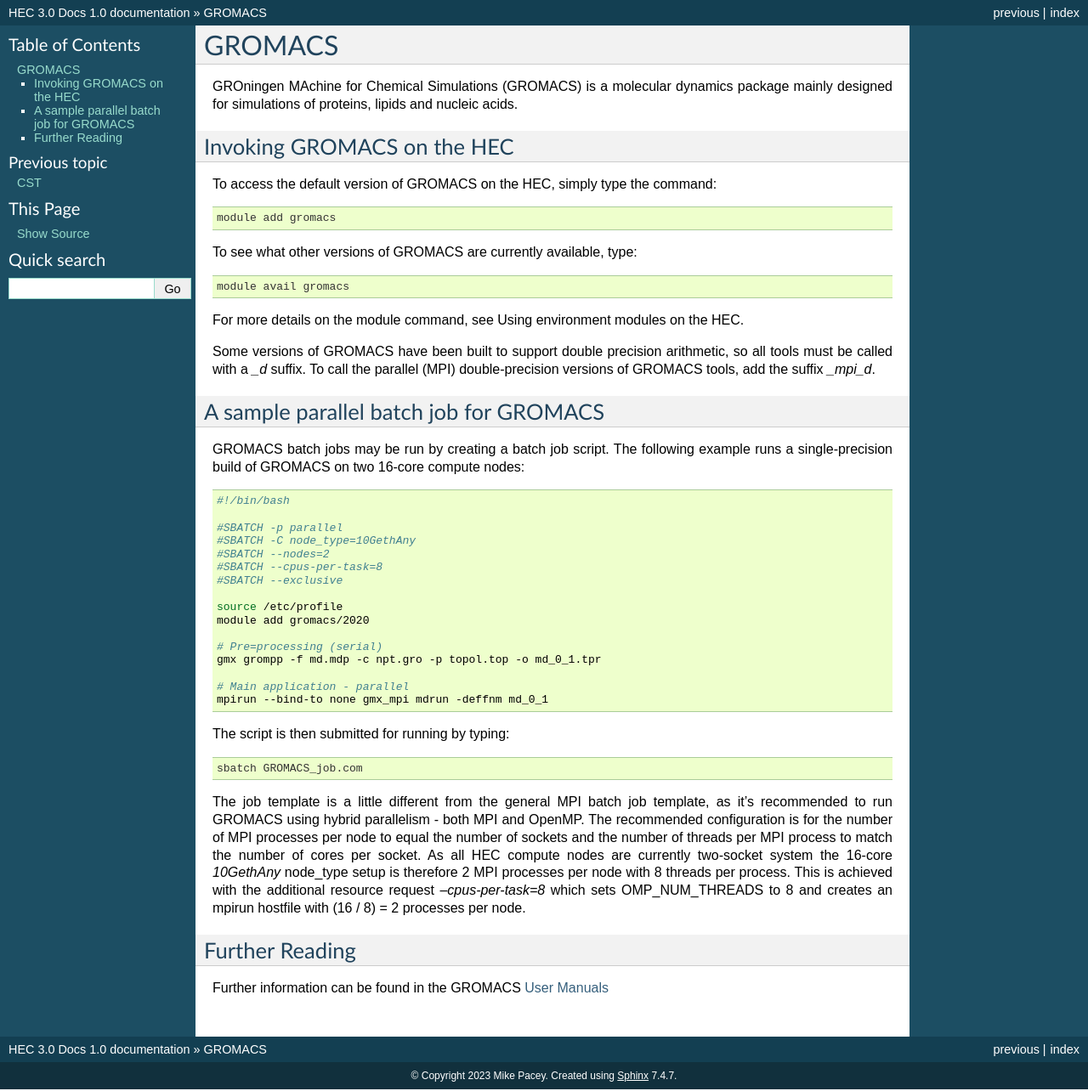
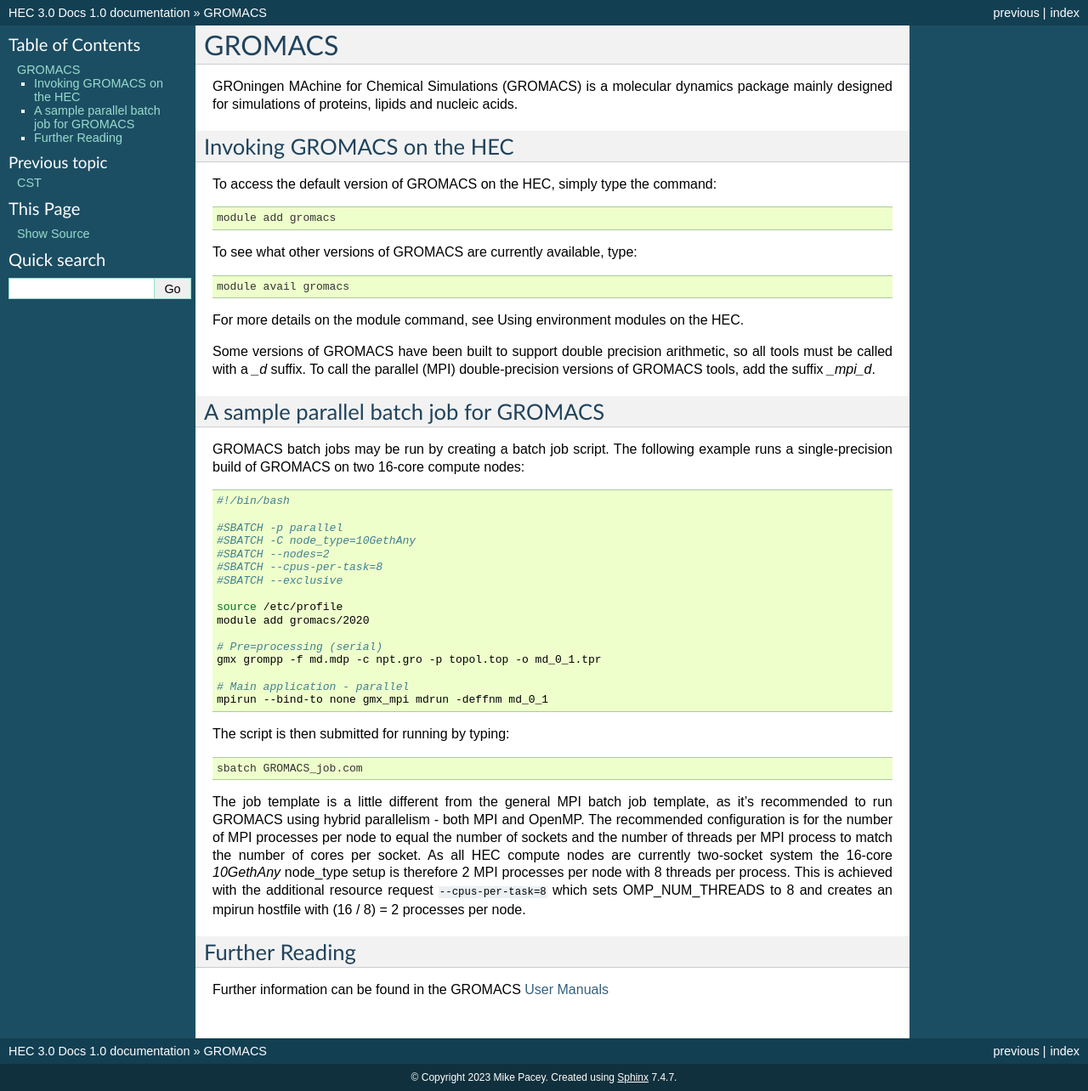
Before and after one commit to MikePacey/Lancaster-HEC, a Sphinx documentation site: the page built from docs/software/gromacs.rst, in a window 1280 px wide. Shown: the whole page at 85% size. Built offline with Sphinx 7.4.7, drawn with Linux system fonts in a browser that asks for light colours.

Commit message:
basic launch page

```diff
--- a/docs/software/gromacs.rst
+++ b/docs/software/gromacs.rst
@@ -66,7 +66,7 @@
 HEC compute nodes are currently two-socket system the 16-core *10GethAny*
 node_type setup is therefore 2 MPI processes per node with 8 threads per
 process. This is achieved with the additional resource request
-*--cpus-per-task=8* which sets OMP_NUM_THREADS to 8 and creates an mpirun
+``--cpus-per-task=8`` which sets OMP_NUM_THREADS to 8 and creates an mpirun
 hostfile with (16 / 8) = 2 processes per node.
 
 Further Reading
```
